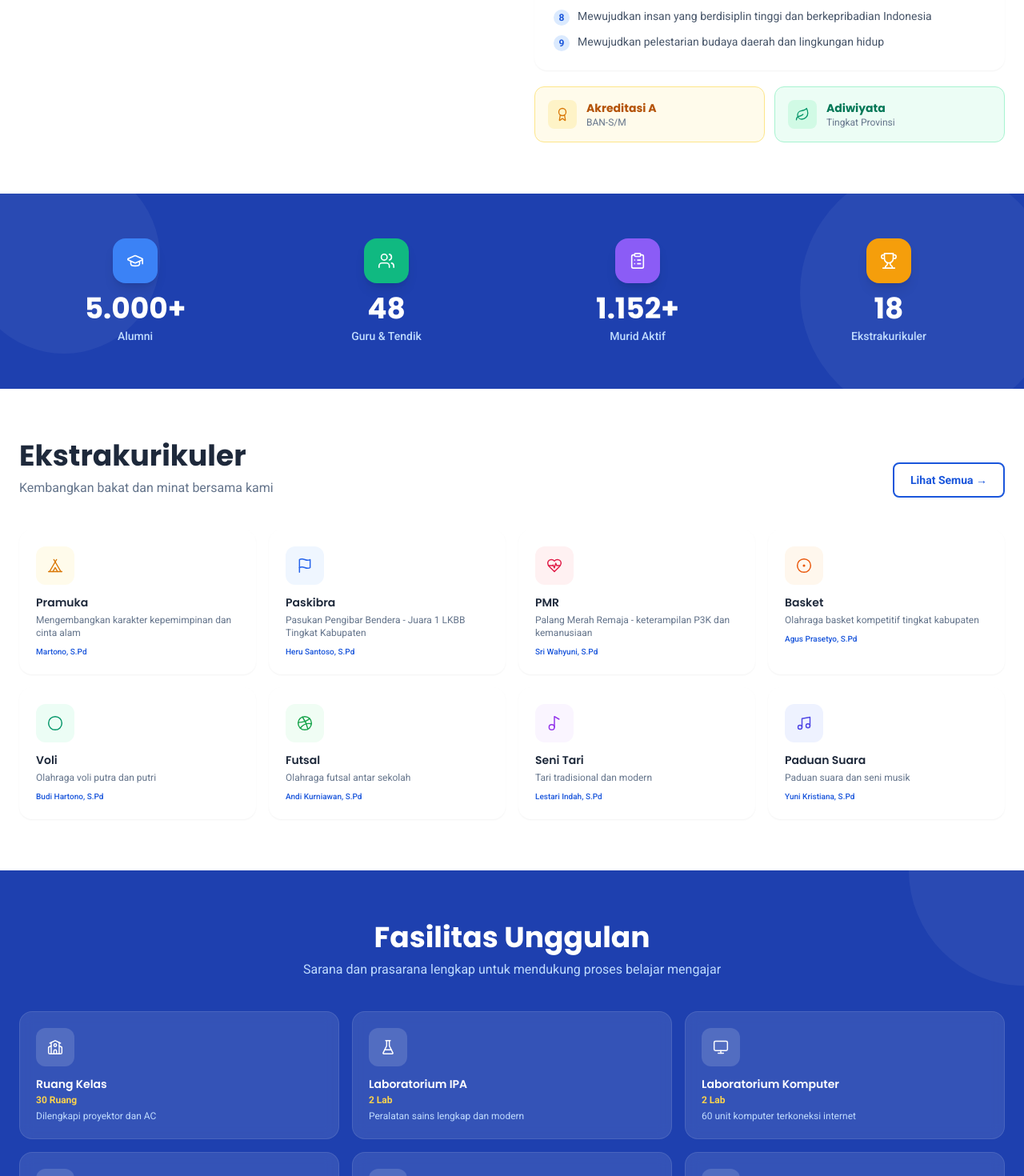
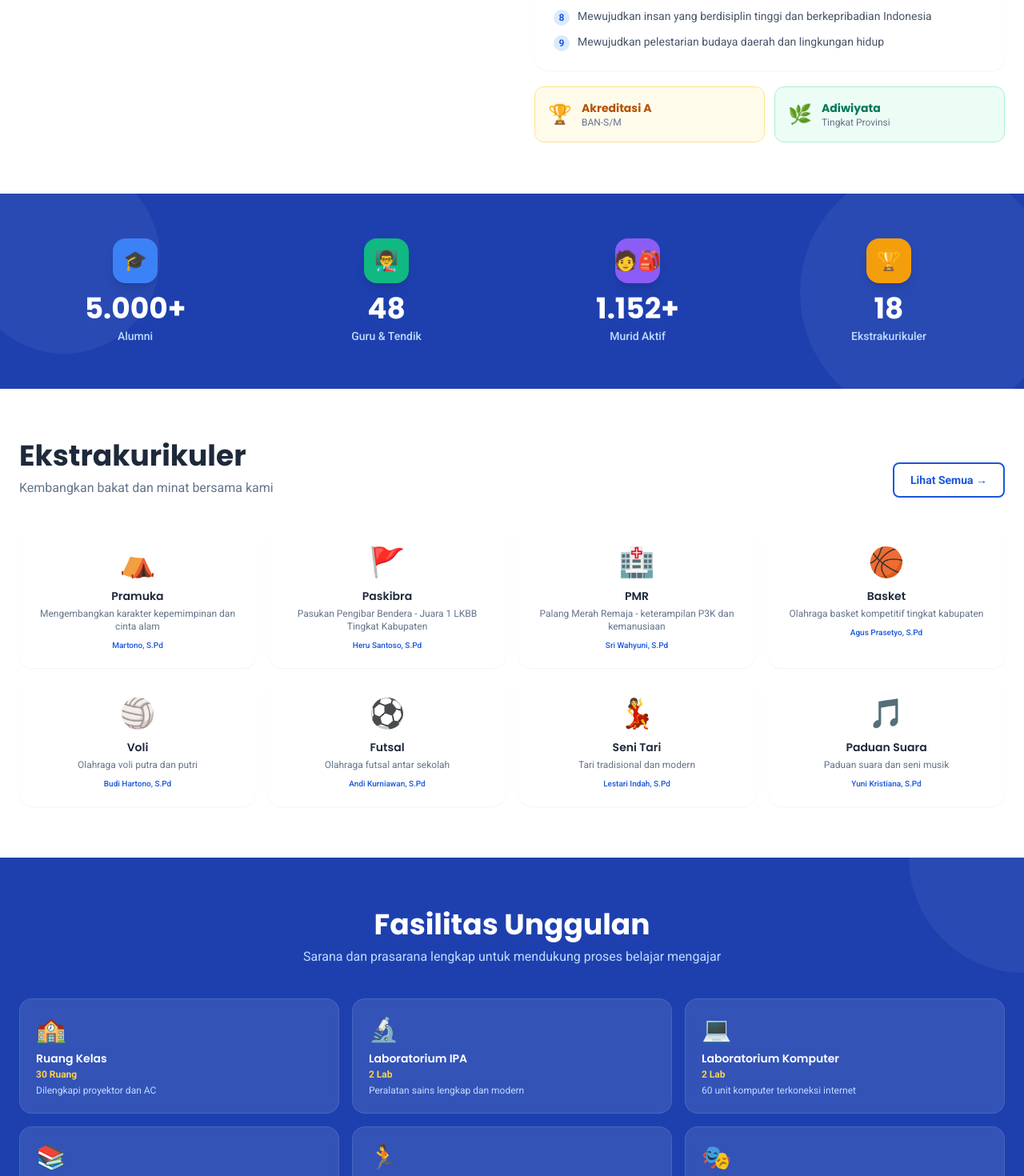
Before and after one commit to Priyan000112/smpn1karanganyar, a Next.js app: page / in a window 1280 px wide. Shown: the part 1280-2750 px from the top of the page at 80% size. Built offline with nearby package versions, Linux system fonts and the light colour scheme.

Commit message:
fix: ganti semua icon ke emoji natural, update teks running text

```diff
--- a/components/EkskulSection.tsx
+++ b/components/EkskulSection.tsx
@@ -1,21 +1,5 @@
 import { ekskulList } from '@/lib/data'
-import Icon from '@/components/Icon'
 import Link from 'next/link'
-
-const iconColors = [
-  'text-amber-600 bg-amber-50 dark:bg-amber-900/20',
-  'text-blue-600 bg-blue-50 dark:bg-blue-900/20',
-  'text-rose-600 bg-rose-50 dark:bg-rose-900/20',
-  'text-orange-600 bg-orange-50 dark:bg-orange-900/20',
-  'text-emerald-600 bg-emerald-50 dark:bg-emerald-900/20',
-  'text-green-600 bg-green-50 dark:bg-green-900/20',
-  'text-purple-600 bg-purple-50 dark:bg-purple-900/20',
-  'text-indigo-600 bg-indigo-50 dark:bg-indigo-900/20',
-  'text-teal-600 bg-teal-50 dark:bg-teal-900/20',
-  'text-cyan-600 bg-cyan-50 dark:bg-cyan-900/20',
-  'text-slate-600 bg-slate-100 dark:bg-slate-700/50',
-  'text-red-600 bg-red-50 dark:bg-red-900/20',
-]
 
 export default function EkskulSection() {
   const preview = ekskulList.slice(0, 8)
@@ -26,25 +10,16 @@ export default function EkskulSection() {
         <div className="flex items-end justify-between mb-8 md:mb-10">
           <div>
             <h2 className="section-title">Ekstrakurikuler</h2>
-            <p className="section-subtitle mb-0">
-              Kembangkan bakat dan minat bersama kami
-            </p>
+            <p className="section-subtitle mb-0">Kembangkan bakat dan minat bersama kami</p>
           </div>
-          <Link href="/kesiswaan/ekskul" className="btn-outline hidden sm:inline-flex">
-            Lihat Semua →
-          </Link>
+          <Link href="/kesiswaan/ekskul" className="btn-outline hidden sm:inline-flex">Lihat Semua →</Link>
         </div>
 
         <div className="grid grid-cols-2 xs:grid-cols-2 sm:grid-cols-3 lg:grid-cols-4 gap-3 md:gap-4">
-          {preview.map((ekskul, i) => (
-            <div
-              key={ekskul.nama}
-              className="card p-4 md:p-5 hover:border-primary-200 dark:hover:border-primary-800 border border-transparent transition-all group"
-            >
-              <div className={`w-10 h-10 md:w-12 md:h-12 rounded-xl flex items-center justify-center mb-3 ${iconColors[i % iconColors.length]}`}>
-                <Icon name={ekskul.icon} size={20} strokeWidth={1.75} />
-              </div>
-              <h3 className="font-semibold text-slate-800 dark:text-white text-xs md:text-sm mb-1 font-poppins group-hover:text-primary-600 dark:group-hover:text-primary-400 transition-colors">
+          {preview.map((ekskul) => (
+            <div key={ekskul.nama} className="card p-4 md:p-5 text-center hover:border-primary-200 dark:hover:border-primary-800 border border-transparent transition-all group">
+              <div className="text-4xl mb-3">{ekskul.icon}</div>
+              <h3 className="font-semibold text-slate-800 dark:text-white text-xs md:text-sm mb-1 font-poppins group-hover:text-primary-600 transition-colors">
                 {ekskul.nama}
               </h3>
               <p className="text-2xs md:text-xs text-slate-500 dark:text-slate-400 line-clamp-2 font-roboto">
--- a/components/FasilitasSection.tsx
+++ b/components/FasilitasSection.tsx
@@ -1,11 +1,9 @@
 import { fasilitasList } from '@/lib/data'
-import Icon from '@/components/Icon'
 import Link from 'next/link'
 
 export default function FasilitasSection() {
   return (
     <section className="py-12 md:py-16 bg-primary-700 dark:bg-primary-900 relative overflow-hidden">
-      {/* Dekorasi */}
       <div className="absolute inset-0 opacity-5 pointer-events-none">
         <div className="absolute top-0 right-0 w-72 h-72 rounded-full bg-white transform translate-x-1/2 -translate-y-1/2" />
         <div className="absolute bottom-0 left-0 w-56 h-56 rounded-full bg-white transform -translate-x-1/2 translate-y-1/2" />
@@ -13,23 +11,14 @@ export default function FasilitasSection() {
 
       <div className="relative max-w-7xl mx-auto px-4 sm:px-6">
         <div className="text-center mb-8 md:mb-10">
-          <h2 className="text-2xl md:text-3xl lg:text-4xl font-bold text-white mb-2 font-poppins">
-            Fasilitas Unggulan
-          </h2>
-          <p className="text-primary-200 text-sm md:text-base font-roboto">
-            Sarana dan prasarana lengkap untuk mendukung proses belajar mengajar
-          </p>
+          <h2 className="text-2xl md:text-3xl lg:text-4xl font-bold text-white mb-2 font-poppins">Fasilitas Unggulan</h2>
+          <p className="text-primary-200 text-sm md:text-base font-roboto">Sarana dan prasarana lengkap untuk mendukung proses belajar mengajar</p>
         </div>
 
         <div className="grid grid-cols-2 sm:grid-cols-3 gap-3 md:gap-4">
           {fasilitasList.map((f) => (
-            <div
-              key={f.nama}
-              className="bg-white/10 hover:bg-white/20 active:bg-white/25 backdrop-blur rounded-xl md:rounded-2xl p-4 md:p-5 transition-colors border border-white/10 hover:border-white/20 group"
-            >
-              <div className="w-10 h-10 md:w-12 md:h-12 bg-white/15 group-hover:bg-white/25 rounded-xl flex items-center justify-center mb-3 transition-colors">
-                <Icon name={f.icon} size={20} className="text-white" strokeWidth={1.75} />
-              </div>
+            <div key={f.nama} className="bg-white/10 hover:bg-white/20 backdrop-blur rounded-xl md:rounded-2xl p-4 md:p-5 transition-colors border border-white/10 hover:border-white/20">
+              <div className="text-3xl mb-2">{f.icon}</div>
               <h3 className="font-semibold text-white text-xs md:text-sm mb-0.5 font-poppins">{f.nama}</h3>
               <p className="text-amber-300 text-2xs md:text-xs font-bold mb-1 font-roboto">{f.jumlah}</p>
               <p className="text-primary-200 text-2xs md:text-xs font-roboto hidden sm:block">{f.deskripsi}</p>
@@ -38,10 +27,7 @@ export default function FasilitasSection() {
         </div>
 
         <div className="text-center mt-8 md:mt-10">
-          <Link
-            href="/infrastruktur"
-            className="inline-flex items-center gap-2 bg-white text-primary-700 font-semibold px-5 md:px-6 py-2.5 md:py-3 rounded-lg hover:bg-primary-50 active:bg-primary-100 transition-colors text-sm md:text-base font-poppins shadow-md"
-          >
+          <Link href="/infrastruktur" className="inline-flex items-center gap-2 bg-white text-primary-700 font-semibold px-5 md:px-6 py-2.5 md:py-3 rounded-lg hover:bg-primary-50 transition-colors text-sm md:text-base font-poppins shadow-md">
             Lihat Detail Fasilitas →
           </Link>
         </div>
--- a/components/Navbar.tsx
+++ b/components/Navbar.tsx
@@ -53,9 +53,9 @@ export default function Navbar() {
       scrolled ? 'shadow-lg' : ''
     )}>
       {/* Top bar — running text */}
-      <div className="bg-primary-900 dark:bg-slate-950 text-white py-1.5 overflow-hidden hidden sm:block" style={{fontSize:'12px',whiteSpace:'nowrap'}}>
-        {React.createElement('marquee', {scrollamount:'5', direction:'left', behavior:'scroll'},
-          'Selamat Datang di Website Resmi SMP Negeri 1 Karanganyar  ✦  "The Nicest Place for The Bright Future"  ✦  Informasi SPMB Tahun Ajaran 2026/2027 — Kunjungi Menu SPMB  ✦  Raih Prestasi Terbaik Bersama SMPN 1 Karanganyar  ✦  Hubungi Kami: (0271) 495059 | smpn1karanganyar@gmail.com  ✦  Selamat Datang di Website Resmi SMP Negeri 1 Karanganyar  ✦  "The Nicest Place for The Bright Future"'
+      <div className="bg-primary-700 text-white py-1.5 overflow-hidden hidden sm:block" style={{fontSize:'13px',whiteSpace:'nowrap',fontFamily:'sans-serif'}}>
+        {React.createElement('marquee', {scrollamount:'4', direction:'left', behavior:'scroll'},
+          'Selamat Datang di Website SMP Negeri 1 Karanganyar - The Nicest Place for The Bright Future'
         )}
       </div>
 
--- a/components/StatsSection.tsx
+++ b/components/StatsSection.tsx
@@ -1,7 +1,6 @@
 'use client'
 
 import { useEffect, useRef, useState } from 'react'
-import { GraduationCap, Users, ClipboardList, Trophy } from 'lucide-react'
 import { schoolInfo } from '@/lib/data'
 
 function Counter({ target, suffix = '' }: { target: number; suffix?: string }) {
@@ -10,68 +9,32 @@ function Counter({ target, suffix = '' }: { target: number; suffix?: string }) {
   const started = useRef(false)
 
   useEffect(() => {
-    const observer = new IntersectionObserver(
-      ([entry]) => {
+    const observer = new IntersectionObserver(([entry]) => {
       if (entry.isIntersecting && !started.current) {
         started.current = true
-          const duration = 2000
         const steps = 60
         const increment = target / steps
         let current = 0
         const timer = setInterval(() => {
           current += increment
-            if (current >= target) {
-              setCount(target)
-              clearInterval(timer)
-            } else {
-              setCount(Math.floor(current))
+          if (current >= target) { setCount(target); clearInterval(timer) }
+          else setCount(Math.floor(current))
+        }, 2000 / steps)
       }
-          }, duration / steps)
-        }
-      },
-      { threshold: 0.3 }
-    )
+    }, { threshold: 0.3 })
     if (ref.current) observer.observe(ref.current)
     return () => observer.disconnect()
   }, [target])
 
-  return (
-    <div ref={ref}>
-      {count.toLocaleString('id-ID')}{suffix}
-    </div>
-  )
+  return <div ref={ref}>{count.toLocaleString('id-ID')}{suffix}</div>
 }
 
 export default function StatsSection() {
   const stats = [
-    {
-      label: 'Alumni',
-      value: schoolInfo.stats.alumni,
-      suffix: '+',
-      icon: GraduationCap,
-      iconBg: 'bg-blue-500',
-    },
-    {
-      label: 'Guru & Tendik',
-      value: schoolInfo.stats.guru,
-      suffix: '',
-      icon: Users,
-      iconBg: 'bg-emerald-500',
-    },
-    {
-      label: 'Murid Aktif',
-      value: schoolInfo.stats.murid,
-      suffix: '+',
-      icon: ClipboardList,
-      iconBg: 'bg-violet-500',
-    },
-    {
-      label: 'Ekstrakurikuler',
-      value: schoolInfo.stats.ekskul,
-      suffix: '',
-      icon: Trophy,
-      iconBg: 'bg-amber-500',
-    },
+    { label: 'Alumni', value: schoolInfo.stats.alumni, suffix: '+', icon: '🎓', bg: 'bg-blue-500' },
+    { label: 'Guru & Tendik', value: schoolInfo.stats.guru, suffix: '', icon: '👨‍🏫', bg: 'bg-emerald-500' },
+    { label: 'Murid Aktif', value: schoolInfo.stats.murid, suffix: '+', icon: '🧑‍🎒', bg: 'bg-violet-500' },
+    { label: 'Ekstrakurikuler', value: schoolInfo.stats.ekskul, suffix: '', icon: '🏆', bg: 'bg-amber-500' },
   ]
 
   return (
@@ -80,23 +43,19 @@ export default function StatsSection() {
         <div className="absolute -top-10 -left-10 w-60 h-60 rounded-full bg-white" />
         <div className="absolute -bottom-10 -right-10 w-80 h-80 rounded-full bg-white" />
       </div>
-
       <div className="relative max-w-7xl mx-auto px-4 sm:px-6">
         <div className="grid grid-cols-2 lg:grid-cols-4 gap-4 md:gap-6">
-          {stats.map((stat) => {
-            const IconComp = stat.icon
-            return (
+          {stats.map((stat) => (
             <div key={stat.label} className="text-center">
-                <div className={`w-12 h-12 md:w-14 md:h-14 ${stat.iconBg} rounded-xl md:rounded-2xl flex items-center justify-center mx-auto mb-3 shadow-lg`}>
-                  <IconComp size={22} className="text-white" strokeWidth={1.75} />
+              <div className={`w-12 h-12 md:w-14 md:h-14 ${stat.bg} rounded-xl md:rounded-2xl flex items-center justify-center text-2xl mx-auto mb-3 shadow-lg`}>
+                {stat.icon}
               </div>
               <p className="text-3xl md:text-4xl font-bold text-white mb-1 font-poppins">
                 <Counter target={stat.value} suffix={stat.suffix} />
               </p>
               <p className="text-primary-200 text-xs md:text-sm font-medium font-roboto">{stat.label}</p>
             </div>
-            )
-          })}
+          ))}
         </div>
       </div>
     </section>
--- a/components/WelcomeSection.tsx
+++ b/components/WelcomeSection.tsx
@@ -1,5 +1,4 @@
 import Image from 'next/image'
-import { Target, ClipboardList, Award, Leaf } from 'lucide-react'
 
 export default function WelcomeSection() {
   return (
@@ -62,9 +61,7 @@ export default function WelcomeSection() {
             {/* Visi */}
             <div className="bg-primary-600 rounded-2xl p-5 md:p-6 text-white shadow-md">
               <div className="flex items-center gap-2.5 mb-3">
-                <div className="w-8 h-8 bg-white/20 rounded-lg flex items-center justify-center flex-shrink-0">
-                  <Target size={16} className="text-white" strokeWidth={2} />
-                </div>
+                <span className="text-2xl">🎯</span>
                 <h3 className="font-bold text-lg font-poppins">Visi</h3>
               </div>
               <p className="text-primary-100 text-sm leading-relaxed font-roboto">
@@ -75,9 +72,7 @@ export default function WelcomeSection() {
             {/* Misi ringkas */}
             <div className="card p-5 md:p-6">
               <div className="flex items-center gap-2.5 mb-4">
-                <div className="w-8 h-8 bg-primary-100 dark:bg-primary-900/40 rounded-lg flex items-center justify-center flex-shrink-0">
-                  <ClipboardList size={16} className="text-primary-600 dark:text-primary-400" strokeWidth={2} />
-                </div>
+                <span className="text-2xl">📋</span>
                 <h3 className="font-bold text-slate-800 dark:text-white font-poppins">Misi (Ringkasan)</h3>
               </div>
               <ul className="space-y-2.5">
@@ -105,8 +100,8 @@ export default function WelcomeSection() {
             {/* Badges */}
             <div className="grid grid-cols-2 gap-3">
               <div className="bg-amber-50 dark:bg-amber-900/10 border border-amber-200 dark:border-amber-800/50 rounded-xl p-4 flex items-center gap-3">
-                <div className="w-9 h-9 bg-amber-100 dark:bg-amber-900/30 rounded-lg flex items-center justify-center flex-shrink-0">
-                  <Award size={18} className="text-amber-600 dark:text-amber-400" strokeWidth={1.75} />
+                <div className="flex items-center gap-3 flex-shrink-0">
+                <span className="text-2xl">🏆</span>
               </div>
               <div>
                 <p className="font-bold text-amber-700 dark:text-amber-400 text-sm font-poppins">Akreditasi A</p>
@@ -114,8 +109,8 @@ export default function WelcomeSection() {
               </div>
               </div>
               <div className="bg-emerald-50 dark:bg-emerald-900/10 border border-emerald-200 dark:border-emerald-800/50 rounded-xl p-4 flex items-center gap-3">
-                <div className="w-9 h-9 bg-emerald-100 dark:bg-emerald-900/30 rounded-lg flex items-center justify-center flex-shrink-0">
-                  <Leaf size={18} className="text-emerald-600 dark:text-emerald-400" strokeWidth={1.75} />
+                <div className="flex items-center gap-3 flex-shrink-0">
+                <span className="text-2xl">🌿</span>
               </div>
               <div>
                 <p className="font-bold text-emerald-700 dark:text-emerald-400 text-sm font-poppins">Adiwiyata</p>
--- a/lib/data.ts
+++ b/lib/data.ts
@@ -163,30 +163,30 @@ export const strukturOrganisasi = [
 ]
 
 export const ekskulList = [
-  { nama: 'Pramuka', deskripsi: 'Mengembangkan karakter kepemimpinan dan cinta alam', icon: 'Tent', pembina: 'Martono, S.Pd' },
-  { nama: 'Paskibra', deskripsi: 'Pasukan Pengibar Bendera - Juara 1 LKBB Tingkat Kabupaten', icon: 'Flag', pembina: 'Heru Santoso, S.Pd' },
-  { nama: 'PMR', deskripsi: 'Palang Merah Remaja - keterampilan P3K dan kemanusiaan', icon: 'HeartPulse', pembina: 'Sri Wahyuni, S.Pd' },
-  { nama: 'Basket', deskripsi: 'Olahraga basket kompetitif tingkat kabupaten', icon: 'CircleDot', pembina: 'Agus Prasetyo, S.Pd' },
-  { nama: 'Voli', deskripsi: 'Olahraga voli putra dan putri', icon: 'Volleyball', pembina: 'Budi Hartono, S.Pd' },
-  { nama: 'Futsal', deskripsi: 'Olahraga futsal antar sekolah', icon: 'Dribbble', pembina: 'Andi Kurniawan, S.Pd' },
-  { nama: 'Seni Tari', deskripsi: 'Tari tradisional dan modern', icon: 'Music2', pembina: 'Lestari Indah, S.Pd' },
-  { nama: 'Paduan Suara', deskripsi: 'Paduan suara dan seni musik', icon: 'Music', pembina: 'Yuni Kristiana, S.Pd' },
-  { nama: 'KIR', deskripsi: 'Karya Ilmiah Remaja - penelitian dan inovasi', icon: 'FlaskConical', pembina: 'Dewi Rahmawati, S.Pd' },
-  { nama: 'English Club', deskripsi: 'Pengembangan kemampuan bahasa Inggris', icon: 'Languages', pembina: 'Eka Fitriani, S.Pd' },
-  { nama: 'Robotik', deskripsi: 'Teknologi dan pemrograman robot', icon: 'Cpu', pembina: 'Andi Kurniawan, S.Pd' },
-  { nama: 'Karate', deskripsi: 'Bela diri karate dan kedisiplinan', icon: 'Shield', pembina: 'Joko Susilo, S.Pd' },
+  { nama: 'Pramuka', deskripsi: 'Mengembangkan karakter kepemimpinan dan cinta alam', icon: '⛺', pembina: 'Martono, S.Pd' },
+  { nama: 'Paskibra', deskripsi: 'Pasukan Pengibar Bendera - Juara 1 LKBB Tingkat Kabupaten', icon: '🚩', pembina: 'Heru Santoso, S.Pd' },
+  { nama: 'PMR', deskripsi: 'Palang Merah Remaja - keterampilan P3K dan kemanusiaan', icon: '🏥', pembina: 'Sri Wahyuni, S.Pd' },
+  { nama: 'Basket', deskripsi: 'Olahraga basket kompetitif tingkat kabupaten', icon: '🏀', pembina: 'Agus Prasetyo, S.Pd' },
+  { nama: 'Voli', deskripsi: 'Olahraga voli putra dan putri', icon: '🏐', pembina: 'Budi Hartono, S.Pd' },
+  { nama: 'Futsal', deskripsi: 'Olahraga futsal antar sekolah', icon: '⚽', pembina: 'Andi Kurniawan, S.Pd' },
+  { nama: 'Seni Tari', deskripsi: 'Tari tradisional dan modern', icon: '💃', pembina: 'Lestari Indah, S.Pd' },
+  { nama: 'Paduan Suara', deskripsi: 'Paduan suara dan seni musik', icon: '🎵', pembina: 'Yuni Kristiana, S.Pd' },
+  { nama: 'KIR', deskripsi: 'Karya Ilmiah Remaja - penelitian dan inovasi', icon: '🔬', pembina: 'Dewi Rahmawati, S.Pd' },
+  { nama: 'English Club', deskripsi: 'Pengembangan kemampuan bahasa Inggris', icon: '📖', pembina: 'Eka Fitriani, S.Pd' },
+  { nama: 'Robotik', deskripsi: 'Teknologi dan pemrograman robot', icon: '💻', pembina: 'Andi Kurniawan, S.Pd' },
+  { nama: 'Karate', deskripsi: 'Bela diri karate dan kedisiplinan', icon: '🥋', pembina: 'Joko Susilo, S.Pd' },
 ]
 
 export const fasilitasList = [
-  { nama: 'Ruang Kelas', jumlah: '30 Ruang', deskripsi: 'Dilengkapi proyektor dan AC', icon: 'School' },
-  { nama: 'Laboratorium IPA', jumlah: '2 Lab', deskripsi: 'Peralatan sains lengkap dan modern', icon: 'FlaskConical' },
-  { nama: 'Laboratorium Komputer', jumlah: '2 Lab', deskripsi: '60 unit komputer terkoneksi internet', icon: 'Monitor' },
-  { nama: 'Perpustakaan', jumlah: '1 Ruang', deskripsi: '5.000+ koleksi buku dan e-library', icon: 'BookOpen' },
-  { nama: 'Lapangan Olahraga', jumlah: '2 Lapangan', deskripsi: 'Basket, voli, dan serbaguna', icon: 'Dumbbell' },
-  { nama: 'Aula', jumlah: '1 Aula', deskripsi: 'Kapasitas 500 orang', icon: 'Building2' },
-  { nama: 'Kantin Sehat', jumlah: '1 Kantin', deskripsi: 'Menu bergizi dan higienis', icon: 'UtensilsCrossed' },
-  { nama: 'Mushola', jumlah: '1 Mushola', deskripsi: 'Fasilitas ibadah siswa', icon: 'Star' },
-  { nama: 'UKS', jumlah: '1 Ruang', deskripsi: 'Kesehatan dan P3K', icon: 'HeartPulse' },
+  { nama: 'Ruang Kelas', jumlah: '30 Ruang', deskripsi: 'Dilengkapi proyektor dan AC', icon: '🏫' },
+  { nama: 'Laboratorium IPA', jumlah: '2 Lab', deskripsi: 'Peralatan sains lengkap dan modern', icon: '🔬' },
+  { nama: 'Laboratorium Komputer', jumlah: '2 Lab', deskripsi: '60 unit komputer terkoneksi internet', icon: '💻' },
+  { nama: 'Perpustakaan', jumlah: '1 Ruang', deskripsi: '5.000+ koleksi buku dan e-library', icon: '📚' },
+  { nama: 'Lapangan Olahraga', jumlah: '2 Lapangan', deskripsi: 'Basket, voli, dan serbaguna', icon: '🏃' },
+  { nama: 'Aula', jumlah: '1 Aula', deskripsi: 'Kapasitas 500 orang', icon: '🎭' },
+  { nama: 'Kantin Sehat', jumlah: '1 Kantin', deskripsi: 'Menu bergizi dan higienis', icon: '🍱' },
+  { nama: 'Mushola', jumlah: '1 Mushola', deskripsi: 'Fasilitas ibadah siswa', icon: '🕌' },
+  { nama: 'UKS', jumlah: '1 Ruang', deskripsi: 'Kesehatan dan P3K', icon: '🏥' },
 ]
 
 export const blogPosts = [
```
Lines whose indentation alone changed are shown as unchanged.
